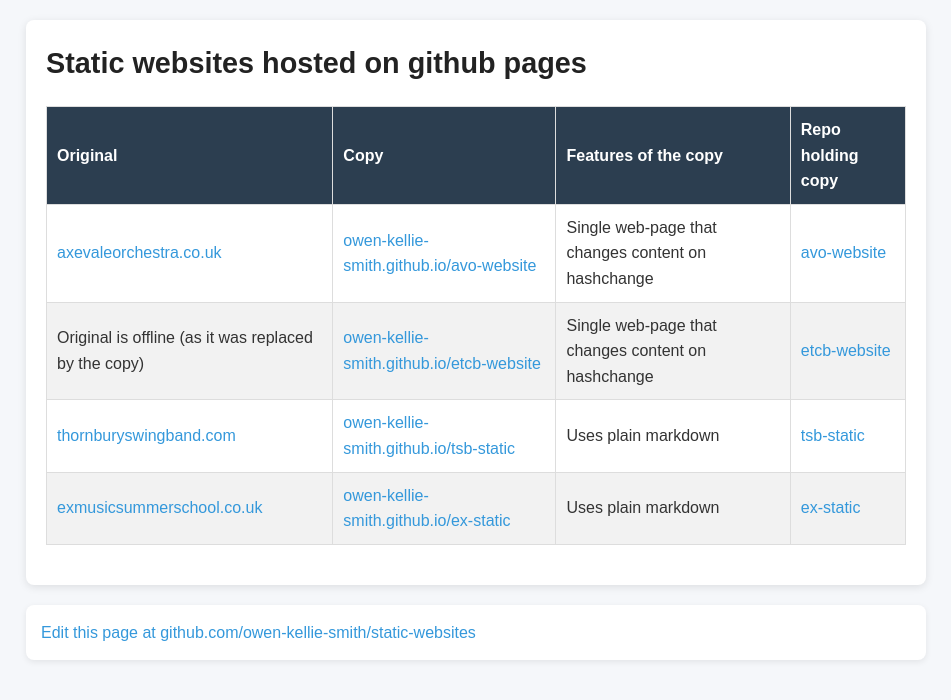
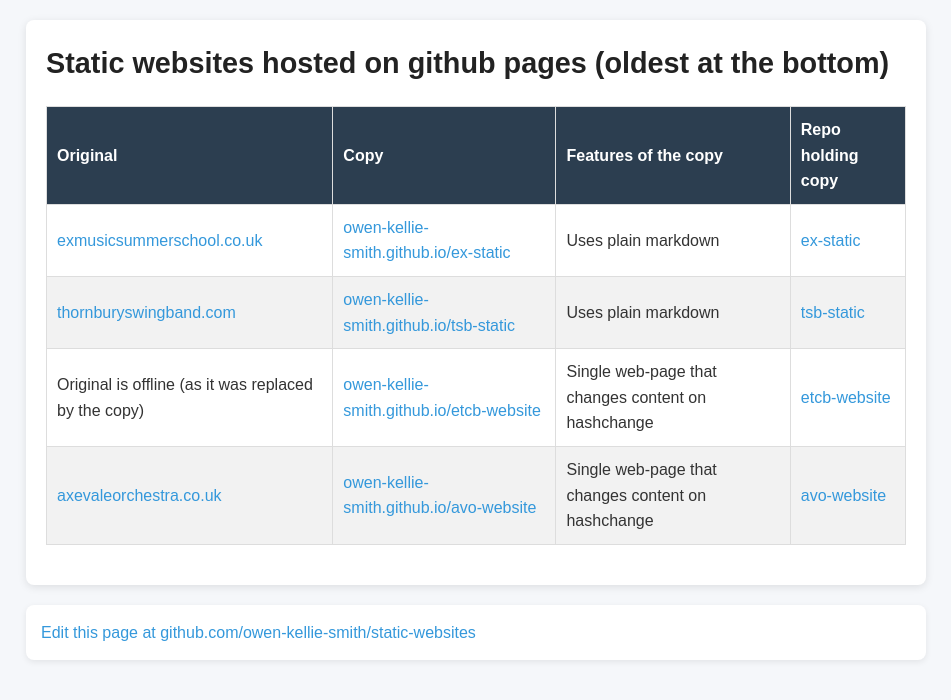
Before and after one commit to owen-kellie-smith/static-websites, a Jekyll site: the page built from index.md, in a window 1280 px wide. Shown: the top 700 px of the page, without its empty margins (164-1115 px from the left). Built offline with Jekyll 4.4.1, drawn with Linux system fonts in a browser that asks for light colours; our own code applies the rules of GitHub Pages for plain Markdown files.

Commit message:
reorder oldest at the bottom

```diff
--- a/index.md
+++ b/index.md
@@ -7,11 +7,11 @@ secondary_content: |
 
 ---
 
-# Static websites hosted on github pages
+# Static websites hosted on github pages (oldest at the bottom)
 
 |Original|Copy|Features of the copy|Repo holding copy|
 |---|---|---|---|
+|[exmusicsummerschool.co.uk](https://www.exmusicsummerschool.co.uk/)|[owen-kellie-smith.github.io/ex-static](https://owen-kellie-smith.github.io/ex-static/)|Uses plain markdown|[ex-static](https://github.com/owen-kellie-smith/ex-static)|
+|[thornburyswingband.com](https://www.thornburyswingband.com)|[owen-kellie-smith.github.io/tsb-static](https://owen-kellie-smith.github.io/tsb-static/)|Uses plain markdown|[tsb-static](https://github.com/owen-kellie-smith/tsb-static)|
+| Original is offline (as it was replaced by the copy) | [owen-kellie-smith.github.io/etcb-website](https://owen-kellie-smith.github.io/etcb-website/) | Single web-page that changes content on hashchange|[etcb-website](https://github.com/owen-kellie-smith/etcb-website)|
 |[axevaleorchestra.co.uk](https://www.axevaleorchestra.co.uk/)|[owen-kellie-smith.github.io/avo-website](https://owen-kellie-smith.github.io/avo-website/)|Single web-page that changes content on hashchange|[avo-website](https://github.com/owen-kellie-smith/avo-website)|
-| Original is offline (as it was replaced by the copy) | [owen-kellie-smith.github.io/etcb-website](https://owen-kellie-smith.github.io/etcb-website/) | Single web-page that changes content on hashchange|[etcb-website](https://github.com/owen-kellie-smith/etcb-website)|
-|[thornburyswingband.com](https://www.thornburyswingband.com)|[owen-kellie-smith.github.io/tsb-static](https://owen-kellie-smith.github.io/tsb-static/)|Uses plain markdown|[tsb-static](https://github.com/owen-kellie-smith/tsb-static)|
-|[exmusicsummerschool.co.uk](https://www.exmusicsummerschool.co.uk/)|[owen-kellie-smith.github.io/ex-static](https://owen-kellie-smith.github.io/ex-static/)|Uses plain markdown|[ex-static](https://github.com/owen-kellie-smith/ex-static)|
```
